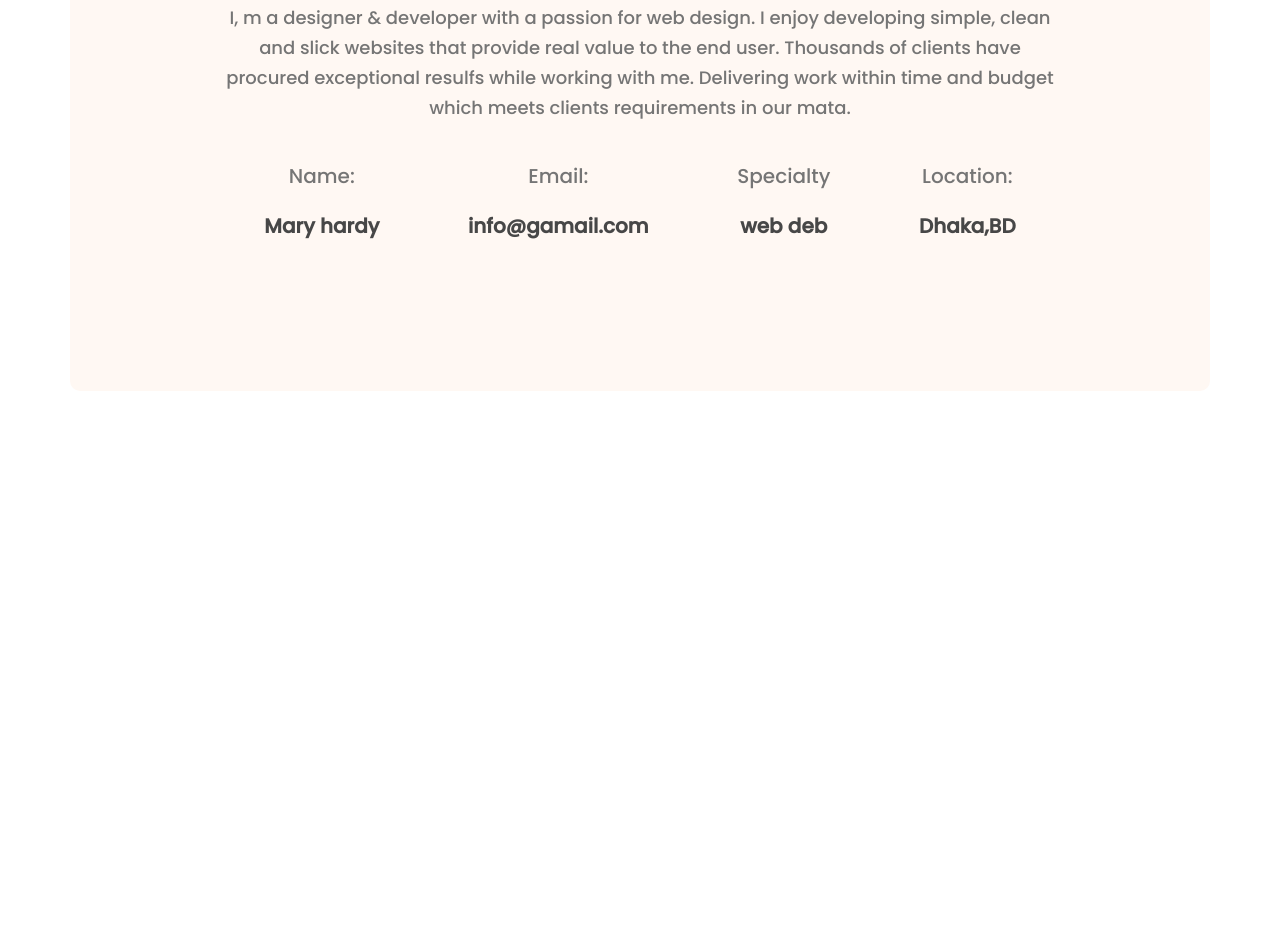
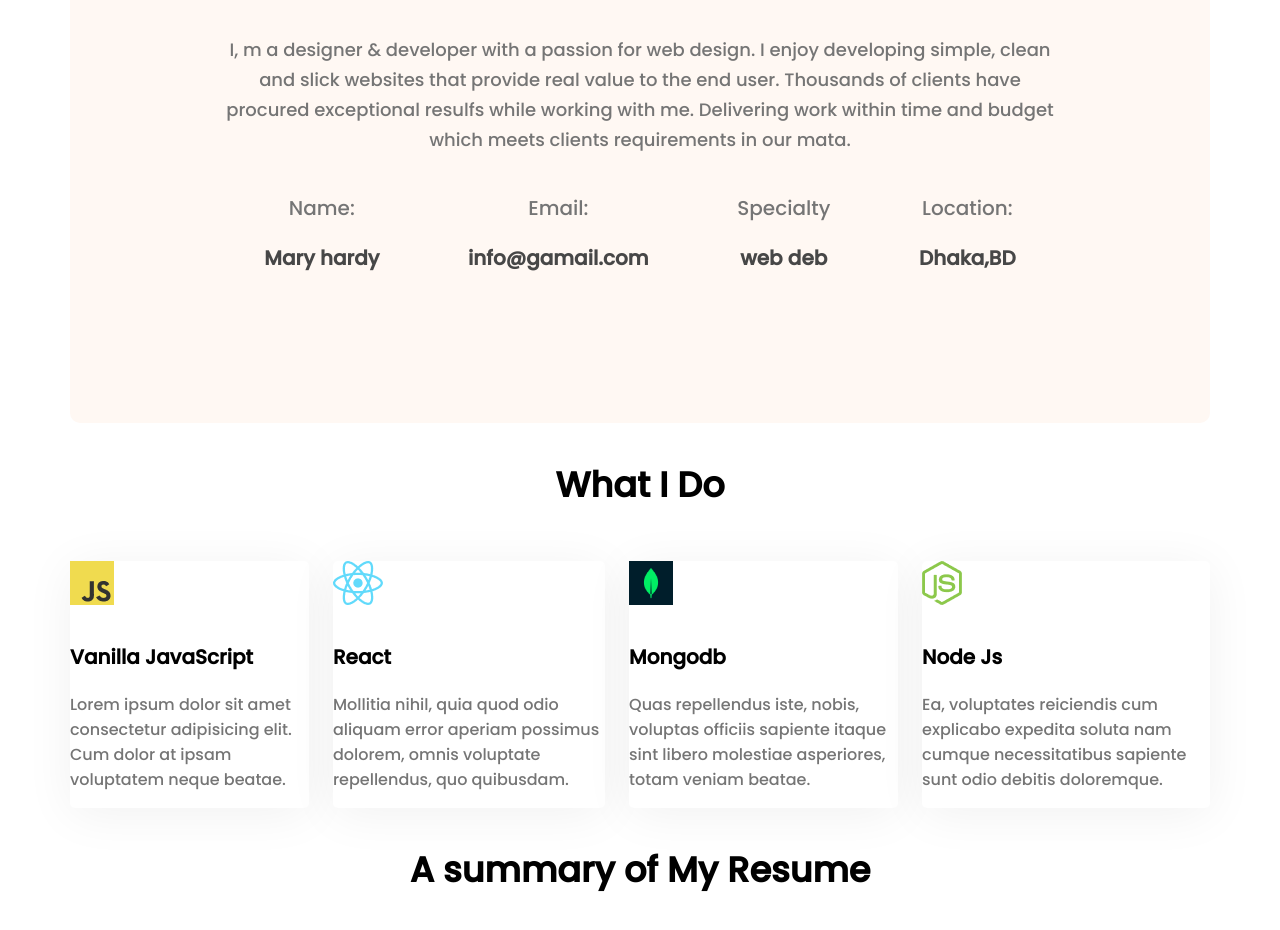
Before and after one commit to MithuIslam/developer-portfolio., a plain HTML site: page index.html in a window 1280 px wide. Shown: the part 1318-2248 px from the top of the page. Before the commit the page ends 1717 px from the top, so only its background shows below. Drawn offline with Linux system fonts and the light colour scheme.

Commit message:
added skills content

```diff
--- a/Style/portfolio.css
+++ b/Style/portfolio.css
@@ -70,6 +70,9 @@ main{
     max-width: 1140px;
     margin: 0 auto;
 }
+.section {
+    margin-top: 130px;
+}
    /* about section style */
 .about{
     text-align: center;
@@ -79,10 +82,10 @@ main{
     padding: 130px 150px;
 }
 .section-title{
-
+ text-align: center;
     font-weight: 7800px;
     font-size: 35px;
-    margin-bottom: 10px;
+    margin-bottom: 50px;
 
 }
 .section-description{
@@ -105,3 +108,28 @@ main{
     font-size: 20px;
     color: #474747;
 }
+/* what i do styles*/
+
+.skills-container{
+    display: flex;
+    gap: 24px;
+}
+.skill{
+    background: #FFFFFF;
+        box-shadow: 0px 6px 50px rgba(0, 0, 0, 0.06);
+        border-radius: 5px;
+    /* background: #FFFFFF;
+    box-shadow: 0px 6px ;
+    border-radius: 5px;
+    padding: 30px; */
+}
+.skill-title{
+    font-weight: 700;
+    font-size: 20px;
+    margin-top: 30px;
+    margin-bottom: 20px;
+}
+.skill-description{
+  color: #757575;
+}
+/* Resume Styles */
--- a/index.html
+++ b/index.html
@@ -58,6 +58,40 @@
     </div>
 </div>
 </section>
+<!-- what i do section -->
+<section class="what-i-do">
+    <h3 class="section-title">What I Do</h3>
+    <!-- .skills-container>.skill*4>img+p.skill-title+p.skill-description>lorem15 -->
+    <div class="skills-container">
+        <div class="skill">
+            <img src="images/icons/js.png" alt="">
+            <p class="skill-title">Vanilla JavaScript</p>
+            <p class="skill-description">Lorem ipsum dolor sit amet consectetur adipisicing elit. Cum dolor at ipsam voluptatem neque beatae.</p>
+        </div>
+        <div class="skill">
+            <img src="images/icons/react.png" alt="">
+            <p class="skill-title">React</p>
+            <p class="skill-description">Mollitia nihil, quia quod odio aliquam error aperiam possimus dolorem, omnis voluptate repellendus, quo quibusdam.</p>
+        </div>
+        <div class="skill">
+            <img src="images/icons/mongo.png" alt="">
+            <p class="skill-title">Mongodb</p>
+            <p class="skill-description">Quas repellendus iste, nobis, voluptas officiis sapiente itaque sint libero molestiae asperiores, totam veniam beatae.</p>
+        </div>
+        <div class="skill">
+            <img src="images/icons/nodejs.png" alt="">
+            <p class="skill-title">Node Js</p>
+            <p class="skill-description">Ea, voluptates reiciendis cum explicabo expedita soluta nam cumque necessitatibus sapiente sunt odio debitis doloremque.</p>
+        </div>
+    </div>
+
+    </div>
+</section>
+<!-- Resume Section  -->
+<section class="resume">
+<h3 class="section-title">A summary of My Resume</h3>
+
+</section>
     </main>
     <footer>
 
```
